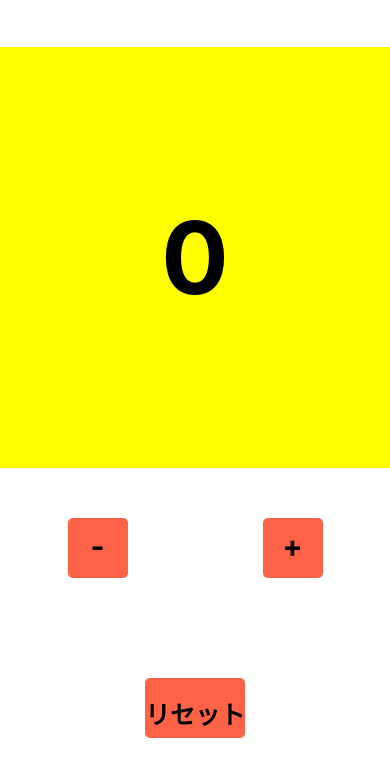
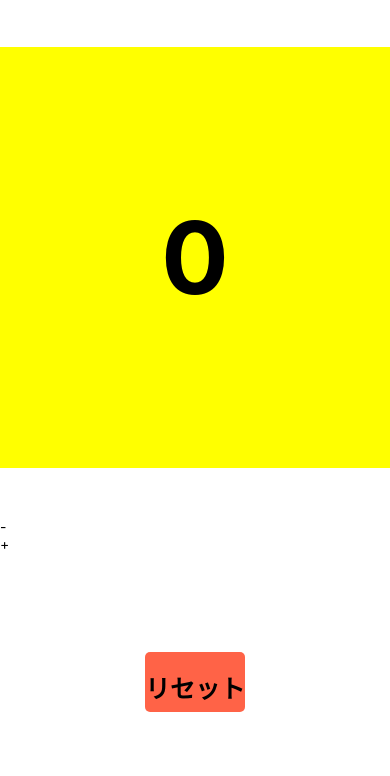
Before and after one commit to YutaYotsumoto/CounterApp, a React Native app: screen / in a window 390 px wide. Shown: the top 776 px of the page. Built offline with nearby package versions, Linux system fonts and the light colour scheme.

Commit message:
コンポネントファイルを作成コネクト Button.js PlusButton.js MinusButton.js

```diff
--- /dev/null
+++ b/src/components/Button.js
@@ -0,0 +1,27 @@
+import React from 'react';
+import {Text, StyleSheet, TouchableOpacity} from 'react-native';
+
+const Button = ({buttonText}) => {
+  return (
+    <TouchableOpacity>
+      <Text>{buttonText}</Text>
+    </TouchableOpacity>
+  );
+};
+
+const styles = StyleSheet.create({
+  buttonBase: {
+    width: 60,
+    height: 60,
+    backgroundColor: 'tomato',
+    borderRadius: 5,
+  },
+  text: {
+    fontWeight: 'bold',
+    textAlign: 'center',
+    color: 'black',
+    fontSize: 25,
+  },
+});
+
+export default Button;
--- /dev/null
+++ b/src/components/MinusButton.js
@@ -0,0 +1,9 @@
+import React from 'react';
+// import {Text, TouchableOpacity} from 'react-native';
+import Button from '../components/Button';
+
+const MinusButton = ({text}) => {
+  return <Button buttonText={text} />;
+};
+
+export default MinusButton;
--- /dev/null
+++ b/src/components/PlusButton.js
@@ -0,0 +1,9 @@
+import React from 'react';
+// import {Text, TouchableOpacity} from 'react-native';
+import Button from '../components/Button';
+
+const PlusButton = ({text}) => {
+  return <Button buttonText={text} />;
+};
+
+export default PlusButton;
--- a/src/components/index.js
+++ /dev/null
@@ -1 +0,0 @@
-export {default as Header} from './Header';
--- a/src/screens/Screen.js
+++ b/src/screens/Screen.js
@@ -7,7 +7,10 @@ import {
   Text,
   TouchableOpacity,
   View,
-} from 'react-native'; //imoportするものを表記
+} from 'react-native'; //imoportするものを表
+
+import PlusButton from '../components/PlusButton';
+import MinusButton from '../components/MinusButton';
 
 //functional component(arrow関数)
 const Screen = () => {
@@ -41,19 +44,14 @@ const Screen = () => {
 
         <View
           style={[
-            styles.flexbox,
+            // styles.flexbox,
             {
-              justifyContent: 'space-around', //justifyContentを　'center' から 'space-around' へ上書き
+              // justifyContent: 'space-around', //justifyContentを　'center' から 'space-around' へ上書き
               // marginTop: 50,
             },
           ]}>
-          <TouchableOpacity style={styles.buttonBase}>
-            <Text style={[styles.text, {fontSize: 30, paddingTop: 10}]}>-</Text>
-          </TouchableOpacity>
-
-          <TouchableOpacity style={styles.buttonBase}>
-            <Text style={[styles.text, {fontSize: 30, paddingTop: 10}]}>+</Text>
-          </TouchableOpacity>
+          <MinusButton text="-" />
+          <PlusButton text="+" />
         </View>
 
         {/* -- < resetButtonPart > -------------------------------------------------------------------------------------------------------------------------- */}
```
Also changed, not shown: src/components/Header.js (deleted, +0 -33 lines).
